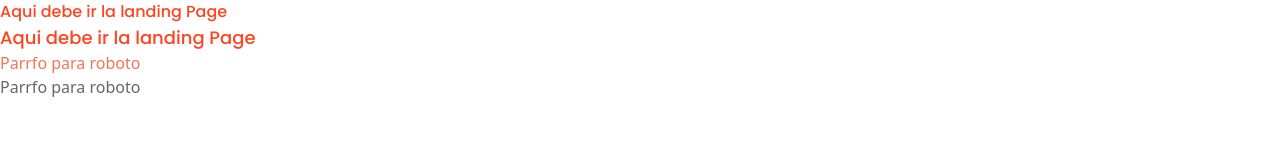
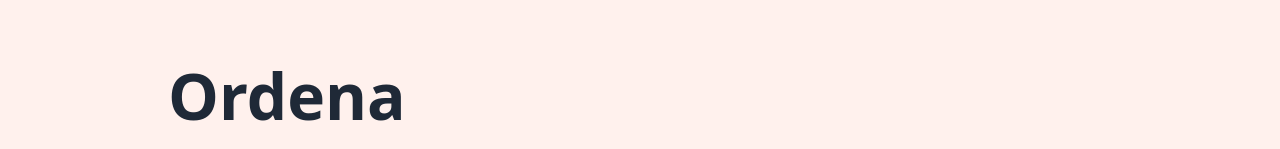
Before and after one commit to BonApp-etit/front, a Next.js app: page / in a window 1280 px wide. Shown: the top 149 px of the page. Built offline with nearby package versions, Linux system fonts and the light colour scheme.

Commit message:
fix error tailwind.js

```diff
--- a/src/pages/index.js
+++ /dev/null
@@ -1,14 +0,0 @@
-export default function Home() {
-  return (
-    <>
-      <h1 className="font-poppins text- text-main">
-        Aqui debe ir la landing Page
-      </h1>
-      <h1 className="font-poppins text-[18px] text-main">
-        Aqui debe ir la landing Page
-      </h1>
-      <p className="font-roboto text-second">Parrfo para roboto</p>
-      <p className="font-roboto text-black/60">Parrfo para roboto</p>
-    </>
-  );
-}
--- a/tailwind.config.js
+++ b/tailwind.config.js
@@ -1,22 +1,11 @@
 /** @type {import('tailwindcss').Config} */
 module.exports = {
   content: [
-    "./src/pages/**/*.{js,ts,jsx,tsx,mdx}",
-    "./src/components/**/*.{js,ts,jsx,tsx,mdx}",
-    "./src/app/**/*.{js,ts,jsx,tsx,mdx}",
+    './pages/**/*.{js,ts,jsx,tsx}',
+    './components/**/*.{js,ts,jsx,tsx}',
   ],
   theme: {
-    extend: {
-      fontFamily: {
-        poppins: ["var(--font-poppins)"],
-        roboto: ["var(--font-roboto)"],
-      },
-      colors: {
-        main: "#FF441F",
-        second: "#F47458",
-        third: "#FFF6F4",
-      },
-    },
+    extend: {},
   },
   plugins: [],
-};
+}
```
Also changed, not shown: package.json (+6 -5 lines), 1 other file (tests, documents, lock files or other folders).
